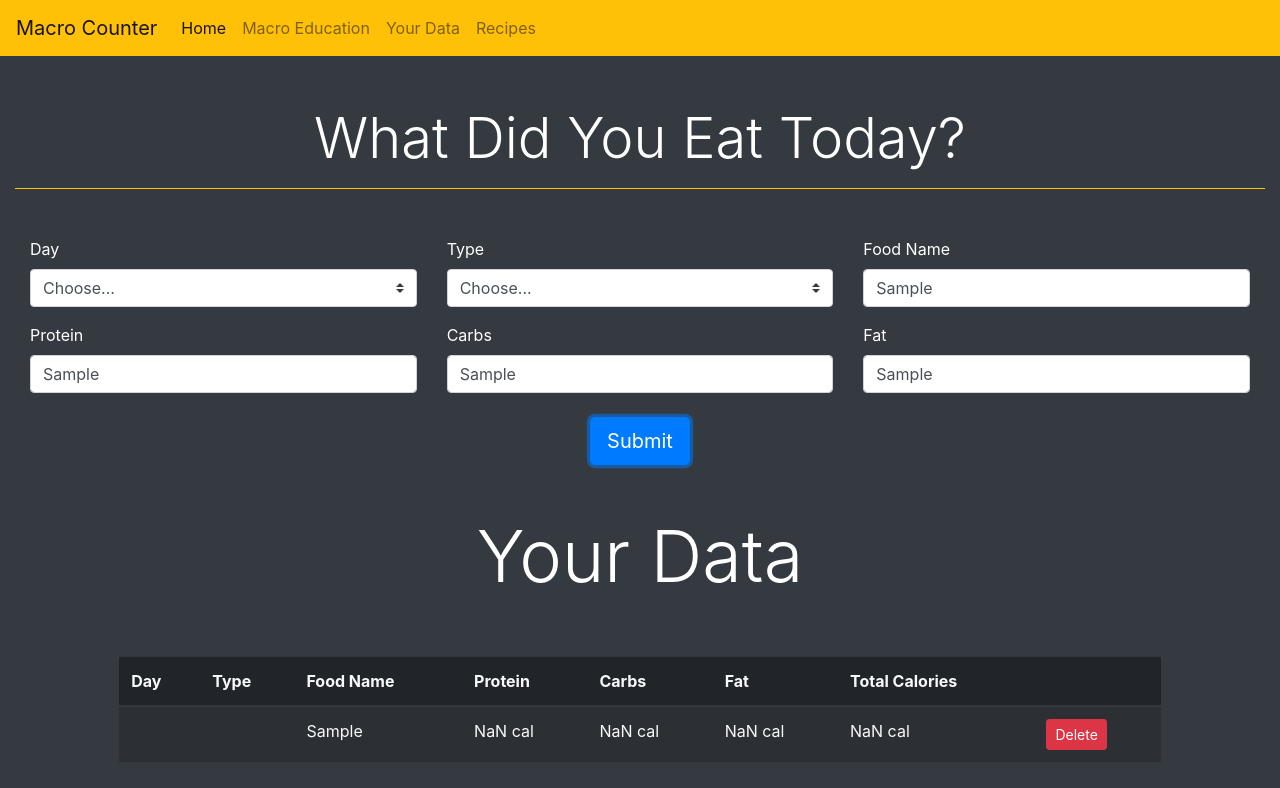
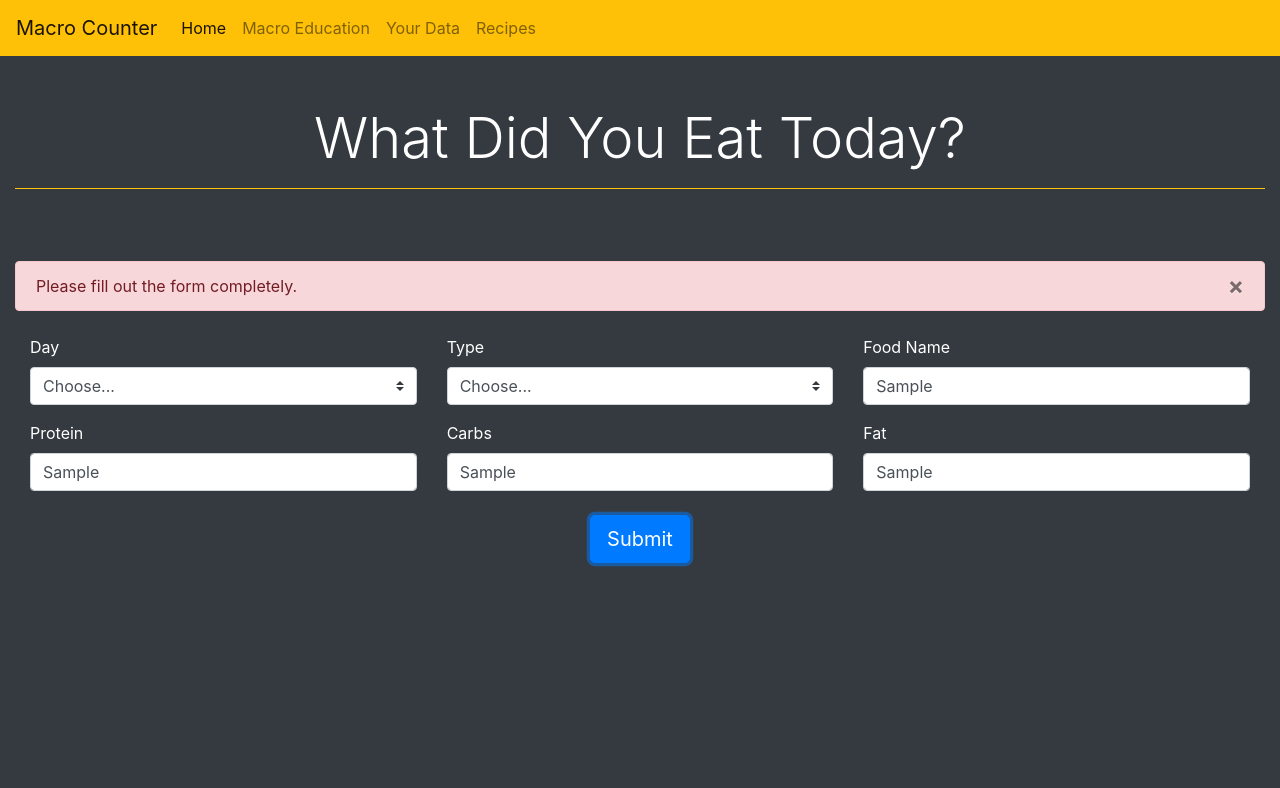
Before and after one commit to rsoto003/macro-counter-react, a React (Create React App) app: page /data in a window 1280 px wide. Both pictures are taken after typing "Sample", "Sample", "Sample", "Sample" into the empty fields and a click on the button "Submit". Shown: the top 788 px of the page. Built offline with nearby package versions, Linux system fonts and the light colour scheme.

Commit message:
added alert popup if form is not filled out.

```diff
--- a/src/App.js
+++ b/src/App.js
@@ -15,7 +15,8 @@ class App extends Component {
         carbs: '',
         fat: '',
         id: '',
-        calories: null
+        calories: null,
+        alert: false
     };
 
   handleChange = event => {
@@ -43,9 +44,13 @@ class App extends Component {
       protein: newProtein,
       calories: calculatedCalories
     }
-    this.setState({
-      macros: [...this.state.macros, macroData]
-    })
+    if( day || type || food || protein || carbs || fat === ''){
+      this.setState({ alert: true})
+    } else {
+      this.setState({
+        macros: [...this.state.macros, macroData]
+      })
+    }
   }
 
   deleteItem = (id) => {
@@ -57,7 +62,9 @@ class App extends Component {
       }
     })
   }
-
+  closeAlert = () => {
+    this.setState({ alert: false })
+  }
   render() {
     return (
       <Router>
@@ -72,6 +79,8 @@ class App extends Component {
                     calculateMacros={this.calculateMacros}
                     macros={this.state.macros}
                     delEvent={this.deleteItem}
+                    alert={this.state.alert}
+                    closeAlert={this.closeAlert}
                   />
                 </Fragment>
               )} />
--- /dev/null
+++ b/src/components/layout/Alert.js
@@ -0,0 +1,14 @@
+import React from 'react';
+
+const Alert = props => {
+    return (
+        <div className="alert alert-danger my-4 col-lg-12 mx-auto" role="alert">
+            Please fill out the form completely.
+            <button type="button" className="close" aria-label="Close" onClick={props.closeAlert}>
+                <span aria-hidden="true">&times;</span>
+            </button>
+        </div>
+    )
+}
+
+export default Alert;
--- a/src/components/pages/Data.js
+++ b/src/components/pages/Data.js
@@ -1,12 +1,16 @@
 import React from 'react';
 import MacroForm from '../layout/MacroForm';
+import Alert from '../layout/Alert'
 
 function Data(props) {
-        const { day, type, food, protein, carbs, fat } = props.macros
+        const { day, type, food, protein, carbs, fat } = props.macros;
+        const showAlert = props.alert ? <Alert closeAlert={props.closeAlert} /> : null;
         return (
            <div>
+
                 <form onSubmit={props.calculateMacros} className="row col-xl-12 col-lg-12 col-md-8 col-sm-10 mx-auto border border-dark border-bottom-0 border-right-0 border-left-0 pt-5">
                     <h1 className="display-4 text-center col-xl-12 col-lg-12 col-md-12 col-sm-12 col-xs-12 border-bottom border-warning mb-5 pb-3">What Did You Eat Today?</h1>
+                    {showAlert}
                     <div className="form-group col-xl-4 col-lg-4 col-md-6">
                         <label>Day</label>
                         <select
```
